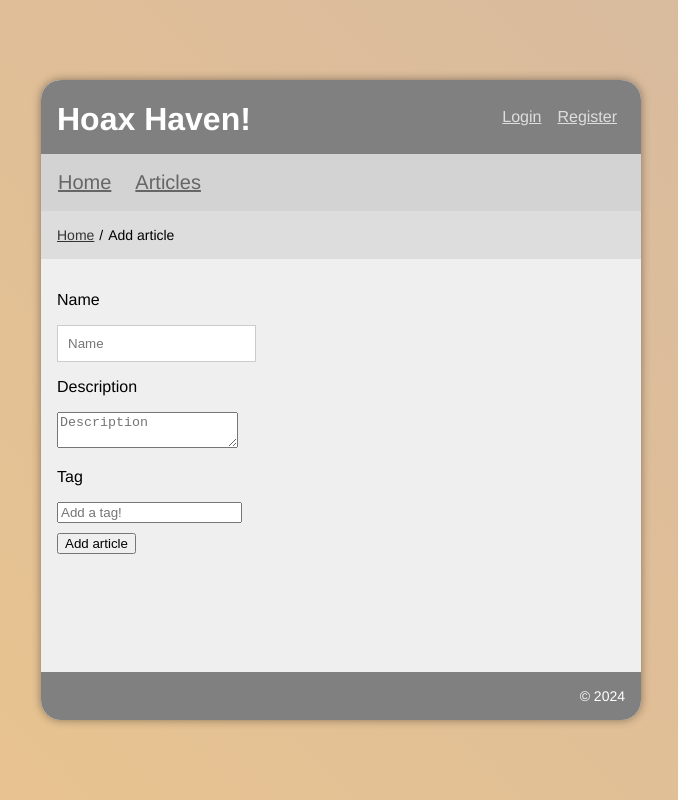
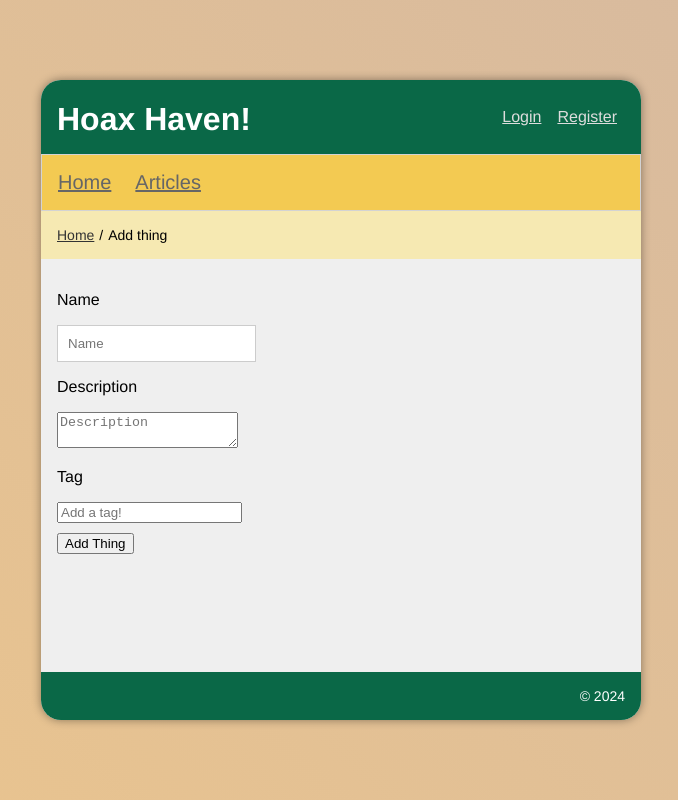
Before and after one commit to technative-academy/HoaxHaven, a React (Vite) app in the folder frontend/: page /my-things/add in a window 1280 px wide. Shown: the whole page, without its empty margins (299-977 px from the left). Built offline with nearby package versions, Linux system fonts and the light colour scheme.

Commit message:
change the colors

```diff
--- a/frontend/src/components/ui/breadcrumb/breadcrumb.module.css
+++ b/frontend/src/components/ui/breadcrumb/breadcrumb.module.css
@@ -3,7 +3,7 @@
 	display: flex;
 	align-items: center;
 	justify-content: flex-start;
-	background: #ddd;
+	background: #f6e9b2;
 }
 
 .crumb {
--- a/frontend/src/components/ui/site-footer/site-footer.module.css
+++ b/frontend/src/components/ui/site-footer/site-footer.module.css
@@ -4,6 +4,6 @@
 	align-items: center;
 	justify-content: flex-end;
 	color: white;
-	background: grey;
+	background: #0a6847;
 	font-size: 14px;
 }
--- a/frontend/src/components/ui/site-header/site-header.module.css
+++ b/frontend/src/components/ui/site-header/site-header.module.css
@@ -5,7 +5,7 @@
 	align-items: center;
 	justify-content: space-between;
 	color: white;
-	background: grey;
+	background: #0a6847;
 }
 
 .title {
--- a/frontend/src/components/ui/site-nav/site-nav.module.css
+++ b/frontend/src/components/ui/site-nav/site-nav.module.css
@@ -4,7 +4,7 @@
 	display: flex;
 	align-items: center;
 	justify-content: flex-start;
-	background: lightgrey;
+	background: #f3ca52;
 }
 
 .links {
--- a/frontend/src/components/views/add-thing/AddThing.jsx
+++ b/frontend/src/components/views/add-thing/AddThing.jsx
@@ -19,7 +19,7 @@ const AddThing = () => {
 		dispatch(
 			setBreadcrumb([
 				{ label: "Home", url: "/" },
-				{ label: "Add article" },
+				{ label: "Add thing" },
 			]),
 		);
 	}, [dispatch]);
@@ -67,7 +67,7 @@ const AddThing = () => {
 					/>
 				</label>
 				<div className={styles.inputContainer}>
-					<button type="submit" className={styles.submit}>Add article</button>
+					<button type="submit">Add Thing</button>
 				</div>
 			</form>
 		</div>
```
